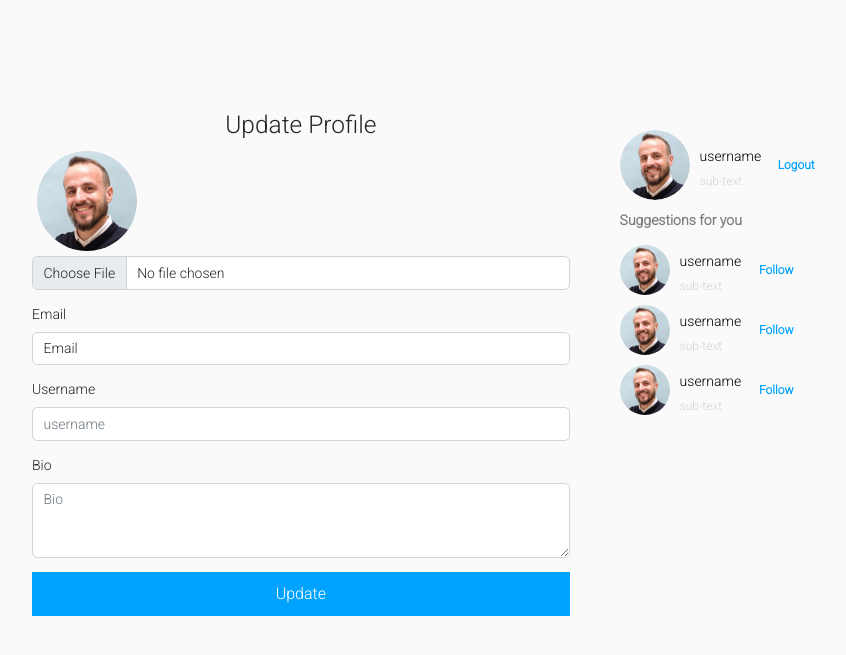
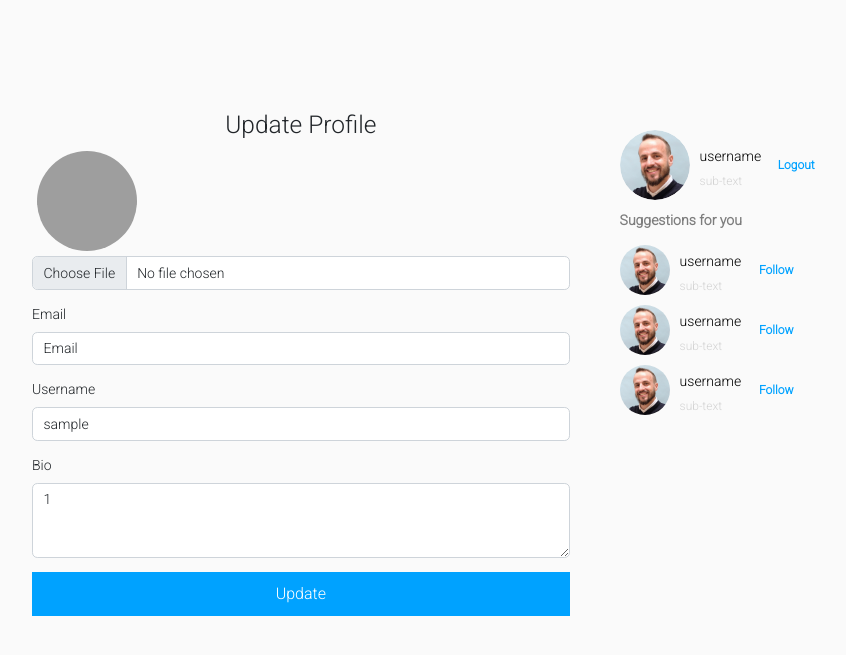
Before and after one commit to pawaters/pic-sharing-social-network, a PHP site: page /edit_profile.php in a window 1280 px wide. Shown: the part 50-705 px from the top of the page, without its empty margins (160-1006 px from the left). Run offline with PHP 8.4, Linux system fonts and the light colour scheme; the visitor is signed in with stand-in values (Sample User, id 1); some libraries are stand-ins or nearby versions; grey boxes are pictures that could not be loaded.

Commit message:
photo: when updated, only works after re-logging

```diff
--- a/edit_profile.php
+++ b/edit_profile.php
@@ -10,10 +10,11 @@
                 <?php if(isset($_GET['error_message'])) {?>
                     <p class="text-center alert-danger"><?php echo $_GET['error_message']; ?></p>
                 <?php } ?>
-    <!--bootstrap for forms: form-label, label, form-control -->
-                <form action="update_profile.php" method="POST">
+    <!-- bootstrap for forms: form-label, label, form-control -->
+    <!-- always use enctype="multipart/form-data" when using <input type="file"> data -->
+                <form action="update_profile.php" method="POST" enctype="multipart/form-data">
                     <div class="mb-3">
-                        <img src="assets/img/profile.jpeg" class="edit-profile-image">
+                        <img src="<?php echo "assets/img/".$_SESSION['image']; ?>" class="edit-profile-image">
                         <input type="file" name="image" class="form-control">
                     </div>
 
@@ -23,14 +24,14 @@
                     </div>
                     <div class="mb-3">
                         <label for="username" class="form-label">Username</label>
-                        <input type="text" class="form-control" name="username" id="username" placeholder="username">
+                        <input type="text" class="form-control" name="username" id="username" placeholder="username" required value= <?php echo $_SESSION['username']; ?> >
                     </div>
                     <div class="mb-3">
                         <label for="bio" class="form-label">Bio</label>
-                        <textarea class="form-control" name="bio" id="bio" placeholder="Bio" cols="30" rows="3"></textarea>
+                        <textarea class="form-control" name="bio" id="bio" placeholder="Bio" cols="30" rows="3"><?php echo $_SESSION['bio']; ?></textarea>
                     </div>
                     <div class="mb-3">
-                        <input name="update-profile-btn" type= "submit" id="update-profile-btn" class="update-profile-btn" value="Update">
+                        <input name="update_profile_btn" type= "submit" id="update_profile_btn" class="update-profile-btn" value="Update">
                     </div>
                 </form>
             </div>
--- a/profile.php
+++ b/profile.php
@@ -6,6 +6,9 @@
                 <?php if(isset($_GET['success_message'])) {?>
                     <p class="text-center alert-success"><?php echo $_GET['success_message']; ?></p>
                 <?php } ?>
+                <?php if(isset($_GET['error_message'])){ ?>
+                <p class="text-center alert-danger"><?php echo $_GET['error_message'];?></p>
+            <?php } ?>
             <!--TIP: for every profile card, create 2 divs, and image -->
             <div class="profile">
                 <div class="profile-image">
--- a/update_profile.php
+++ b/update_profile.php
@@ -10,16 +10,19 @@ if (isset($_POST['update_profile_btn'])){
     $username = $_POST['username'];
     $bio = $_POST['bio'];
     $image = $_FILES['image']['tmp_name'];
-    //cgheck if image is empty
+    //check if image is empty
     if($image != ""){
         $image_name = $username . ".jpeg";
     } else {
         $image_name = $SESSION['image'];
     }
+}
 
 
 
     //ensure username is unique
+    if($username != $_SESSION['username'])
+    {
         $stmt = $conn->prepare("SELECT username
                                 FROM users
                                 WHERE username = ?");
@@ -68,5 +71,4 @@ if (isset($_POST['update_profile_btn'])){
         header("location: index.html?error_message=error");
         exit;
     }
-
 ?>
```
Also changed, not shown: assets/img/test.jpeg (added), assets/img/test1.jpeg (added), assets/img/test6.jpeg (added), assets/img/test8.jpeg (added). Lines whose indentation alone changed are shown as unchanged.
